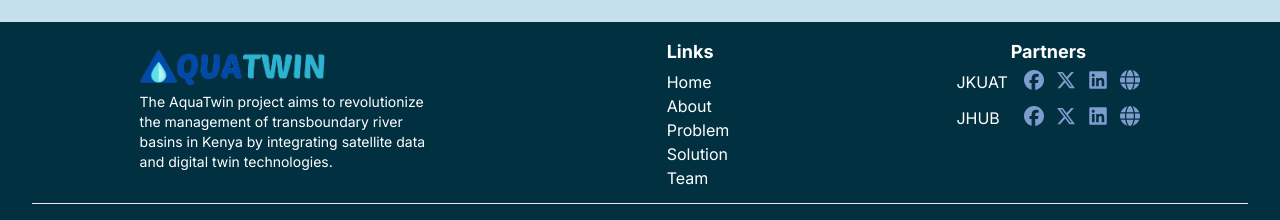
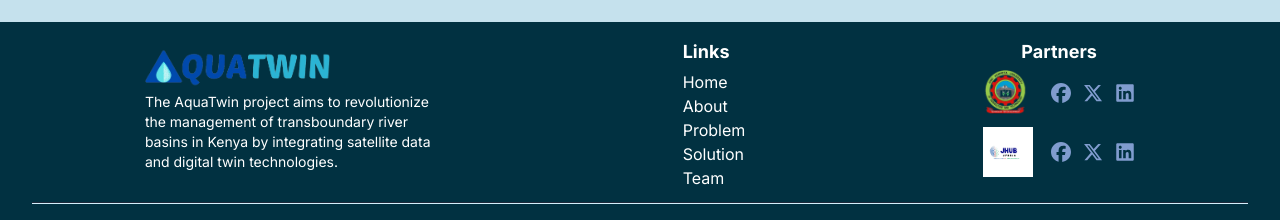
Before and after one commit to AquaTwin/Website, a Next.js app: page / in a window 1280 px wide. Shown: the part 2894-3114 px from the top of the page. Built offline with nearby package versions, Linux system fonts and the light colour scheme.

Commit message:
Add Icons in footer

```diff
--- a/src/components/footer.tsx
+++ b/src/components/footer.tsx
@@ -7,7 +7,7 @@ import { NavLink } from "./ui/navlinks";
 const Footer = () => {
   const links: NavLink[] = [
     { text: "Home", href: "/#hero" },
-    { text: "About", href: "/about"},
+    { text: "About", href: "/about" },
     { text: "Problem", href: "/#problem-statement" },
     { text: "Solution", href: "/#solution" },
     { text: "Team", href: "/#team" },
@@ -43,12 +43,22 @@ const Footer = () => {
         <div className=" flex flex-col  items-center">
           <h3 className=" font-bold text-lg mb-1">Partners</h3>
           <div className=" flex">
-            <span className=" mr-3 min-w-14">JKUAT</span>
-            <ul className=" flex gap-3">
+            <span className=" mr-3 min-w-14">
+              {" "}
+              <a href="https://www.jkuat.ac.ke/" target="_blank" aria-label="Jkuat Web Link">
+                <Image
+                  alt="JKUAT"
+                  src="/partners/jkuat.png"
+                  height={40}
+                  width={45}
+                />
+              </a>
+            </span>
+            <ul className=" flex gap-3 items-center">
               <li>
                 <a
                   href="https://www.facebook.com/DiscoverJKUAT"
-                  target="_blank"
+                  target="_blank" aria-label="Jkuat facebook Link"
                 >
                   <svg
                     xmlns="http://www.w3.org/2000/svg"
@@ -60,10 +70,7 @@ const Footer = () => {
                 </a>
               </li>
               <li>
-                <a
-                  href="https://www.linkedin.com/company/jhubafrica/"
-                  target="_blank"
-                >
+                <a href="https://x.com/discoverjkuat" target="_blank" aria-label="Jkuat X Link">
                   <svg
                     xmlns="http://www.w3.org/2000/svg"
                     viewBox="0 0 512 512"
@@ -76,7 +83,7 @@ const Footer = () => {
               <li>
                 <a
                   href="https://www.linkedin.com/school/jkuat/"
-                  target="_blank"
+                  target="_blank" aria-label="Jkuat Linked In Link"
                 >
                   <svg
                     xmlns="http://www.w3.org/2000/svg"
@@ -87,24 +94,23 @@ const Footer = () => {
                   </svg>
                 </a>
               </li>
-              <li>
-                <a href="https://www.jkuat.ac.ke/" target="_blank">
-                  <svg
-                    xmlns="http://www.w3.org/2000/svg"
-                    viewBox="0 0 512 512"
-                    className="h-[20px] w-[20px] fill-[#809cce]"
-                  >
-                    <path d="M352 256c0 22.2-1.2 43.6-3.3 64H163.3c-2.2-20.4-3.3-41.8-3.3-64s1.2-43.6 3.3-64H348.7c2.2 20.4 3.3 41.8 3.3 64zm28.8-64H503.9c5.3 20.5 8.1 41.9 8.1 64s-2.8 43.5-8.1 64H380.8c2.1-20.6 3.2-42 3.2-64s-1.1-43.4-3.2-64zm112.6-32H376.7c-10-63.9-29.8-117.4-55.3-151.6c78.3 20.7 142 77.5 171.9 151.6zm-149.1 0H167.7c6.1-36.4 15.5-68.6 27-94.7c10.5-23.6 22.2-40.7 33.5-51.5C239.4 3.2 248.7 0 256 0s16.6 3.2 27.8 13.8c11.3 10.8 23 27.9 33.5 51.5c11.6 26 20.9 58.2 27 94.7zm-209 0H18.6C48.6 85.9 112.2 29.1 190.6 8.4C165.1 42.6 145.3 96.1 135.3 160zM8.1 192H131.2c-2.1 20.6-3.2 42-3.2 64s1.1 43.4 3.2 64H8.1C2.8 299.5 0 278.1 0 256s2.8-43.5 8.1-64zM194.7 446.6c-11.6-26-20.9-58.2-27-94.6H344.3c-6.1 36.4-15.5 68.6-27 94.6c-10.5 23.6-22.2 40.7-33.5 51.5C272.6 508.8 263.3 512 256 512s-16.6-3.2-27.8-13.8c-11.3-10.8-23-27.9-33.5-51.5zM135.3 352c10 63.9 29.8 117.4 55.3 151.6C112.2 482.9 48.6 426.1 18.6 352H135.3zm358.1 0c-30 74.1-93.6 130.9-171.9 151.6c25.5-34.2 45.2-87.7 55.3-151.6H493.4z" />
-                  </svg>
-                </a>
-              </li>
             </ul>
           </div>
           <div className=" flex mt-3">
-            <span className=" mr-3 min-w-14">JHUB</span>
-            <ul className=" flex gap-3">
+            <span className=" mr-3 min-w-14">
+              <a href="https://jhubafrica.com/" target="_blank" aria-label="Jhub Web Link">
+                <Image
+                  alt="JHUB"
+                  src="/partners/jhub.png"
+                  height={40}
+                  width={50}
+                  className="bg-white"
+                />
+              </a>
+            </span>
+            <ul className=" flex gap-3 items-center">
               <li>
-                <a href="https://www.facebook.com/JHUBAfrica/" target="_blank">
+                <a href="https://www.facebook.com/JHUBAfrica/" target="_blank" aria-label="Jhub facebook Link">
                   <svg
                     xmlns="http://www.w3.org/2000/svg"
                     viewBox="0 0 512 512"
@@ -115,7 +121,7 @@ const Footer = () => {
                 </a>
               </li>
               <li>
-                <a href="https://x.com/JHUBAfrica" target="_blank">
+                <a href="https://x.com/JHUBAfrica" target="_blank" aria-label="Jhub X Link">
                   <svg
                     xmlns="http://www.w3.org/2000/svg"
                     viewBox="0 0 512 512"
@@ -128,7 +134,7 @@ const Footer = () => {
               <li>
                 <a
                   href="https://www.linkedin.com/company/jhubafrica/"
-                  target="_blank"
+                  target="_blank" aria-label="Jhub Linked In Link"
                 >
                   <svg
                     xmlns="http://www.w3.org/2000/svg"
@@ -136,17 +142,6 @@ const Footer = () => {
                     className="h-[20px] w-[20px] fill-[#809cce]"
                   >
                     <path d="M416 32H31.9C14.3 32 0 46.5 0 64.3v383.4C0 465.5 14.3 480 31.9 480H416c17.6 0 32-14.5 32-32.3V64.3c0-17.8-14.4-32.3-32-32.3zM135.4 416H69V202.2h66.5V416zm-33.2-243c-21.3 0-38.5-17.3-38.5-38.5S80.9 96 102.2 96c21.2 0 38.5 17.3 38.5 38.5 0 21.3-17.2 38.5-38.5 38.5zm282.1 243h-66.4V312c0-24.8-.5-56.7-34.5-56.7-34.6 0-39.9 27-39.9 54.9V416h-66.4V202.2h63.7v29.2h.9c8.9-16.8 30.6-34.5 62.9-34.5 67.2 0 79.7 44.3 79.7 101.9V416z" />
-                  </svg>
-                </a>
-              </li>
-              <li>
-                <a href="https://jhubafrica.com/" target="_blank">
-                  <svg
-                    xmlns="http://www.w3.org/2000/svg"
-                    viewBox="0 0 512 512"
-                    className="h-[20px] w-[20px] fill-[#809cce]"
-                  >
-                    <path d="M352 256c0 22.2-1.2 43.6-3.3 64H163.3c-2.2-20.4-3.3-41.8-3.3-64s1.2-43.6 3.3-64H348.7c2.2 20.4 3.3 41.8 3.3 64zm28.8-64H503.9c5.3 20.5 8.1 41.9 8.1 64s-2.8 43.5-8.1 64H380.8c2.1-20.6 3.2-42 3.2-64s-1.1-43.4-3.2-64zm112.6-32H376.7c-10-63.9-29.8-117.4-55.3-151.6c78.3 20.7 142 77.5 171.9 151.6zm-149.1 0H167.7c6.1-36.4 15.5-68.6 27-94.7c10.5-23.6 22.2-40.7 33.5-51.5C239.4 3.2 248.7 0 256 0s16.6 3.2 27.8 13.8c11.3 10.8 23 27.9 33.5 51.5c11.6 26 20.9 58.2 27 94.7zm-209 0H18.6C48.6 85.9 112.2 29.1 190.6 8.4C165.1 42.6 145.3 96.1 135.3 160zM8.1 192H131.2c-2.1 20.6-3.2 42-3.2 64s1.1 43.4 3.2 64H8.1C2.8 299.5 0 278.1 0 256s2.8-43.5 8.1-64zM194.7 446.6c-11.6-26-20.9-58.2-27-94.6H344.3c-6.1 36.4-15.5 68.6-27 94.6c-10.5 23.6-22.2 40.7-33.5 51.5C272.6 508.8 263.3 512 256 512s-16.6-3.2-27.8-13.8c-11.3-10.8-23-27.9-33.5-51.5zM135.3 352c10 63.9 29.8 117.4 55.3 151.6C112.2 482.9 48.6 426.1 18.6 352H135.3zm358.1 0c-30 74.1-93.6 130.9-171.9 151.6c25.5-34.2 45.2-87.7 55.3-151.6H493.4z" />
                   </svg>
                 </a>
               </li>
@@ -167,7 +162,7 @@ const Footer = () => {
         </div>
         <div className=" flex gap-3">
           <span className="text-sm">Follow us on:</span>
-          <a href="https://github.com/AquaTwin" target="_blank">
+          <a href="https://github.com/AquaTwin" target="_blank" aria-label="AquaTwin Github Link">
             <svg
               xmlns="http://www.w3.org/2000/svg"
               viewBox="0 0 512 512"
@@ -176,7 +171,7 @@ const Footer = () => {
               <path d="M165.9 397.4c0 2-2.3 3.6-5.2 3.6-3.3 .3-5.6-1.3-5.6-3.6 0-2 2.3-3.6 5.2-3.6 3-.3 5.6 1.3 5.6 3.6zm-31.1-4.5c-.7 2 1.3 4.3 4.3 4.9 2.6 1 5.6 0 6.2-2s-1.3-4.3-4.3-5.2c-2.6-.7-5.5 .3-6.2 2.3zm44.2-1.7c-2.9 .7-4.9 2.6-4.6 4.9 .3 2 2.9 3.3 5.9 2.6 2.9-.7 4.9-2.6 4.6-4.6-.3-1.9-3-3.2-5.9-2.9zM244.8 8C106.1 8 0 113.3 0 252c0 110.9 69.8 205.8 169.5 239.2 12.8 2.3 17.3-5.6 17.3-12.1 0-6.2-.3-40.4-.3-61.4 0 0-70 15-84.7-29.8 0 0-11.4-29.1-27.8-36.6 0 0-22.9-15.7 1.6-15.4 0 0 24.9 2 38.6 25.8 21.9 38.6 58.6 27.5 72.9 20.9 2.3-16 8.8-27.1 16-33.7-55.9-6.2-112.3-14.3-112.3-110.5 0-27.5 7.6-41.3 23.6-58.9-2.6-6.5-11.1-33.3 2.6-67.9 20.9-6.5 69 27 69 27 20-5.6 41.5-8.5 62.8-8.5s42.8 2.9 62.8 8.5c0 0 48.1-33.6 69-27 13.7 34.7 5.2 61.4 2.6 67.9 16 17.7 25.8 31.5 25.8 58.9 0 96.5-58.9 104.2-114.8 110.5 9.2 7.9 17 22.9 17 46.4 0 33.7-.3 75.4-.3 83.6 0 6.5 4.6 14.4 17.3 12.1C428.2 457.8 496 362.9 496 252 496 113.3 383.5 8 244.8 8zM97.2 352.9c-1.3 1-1 3.3 .7 5.2 1.6 1.6 3.9 2.3 5.2 1 1.3-1 1-3.3-.7-5.2-1.6-1.6-3.9-2.3-5.2-1zm-10.8-8.1c-.7 1.3 .3 2.9 2.3 3.9 1.6 1 3.6 .7 4.3-.7 .7-1.3-.3-2.9-2.3-3.9-2-.6-3.6-.3-4.3 .7zm32.4 35.6c-1.6 1.3-1 4.3 1.3 6.2 2.3 2.3 5.2 2.6 6.5 1 1.3-1.3 .7-4.3-1.3-6.2-2.2-2.3-5.2-2.6-6.5-1zm-11.4-14.7c-1.6 1-1.6 3.6 0 5.9 1.6 2.3 4.3 3.3 5.6 2.3 1.6-1.3 1.6-3.9 0-6.2-1.4-2.3-4-3.3-5.6-2z" />
             </svg>
           </a>
-          <a href="mailto:aquatwin254@gmail.com" target="_blank">
+          <a href="mailto:aquatwin254@gmail.com" target="_blank" aria-label="aquatwin email">
             <svg
               xmlns="http://www.w3.org/2000/svg"
               viewBox="0 0 512 512"
```
